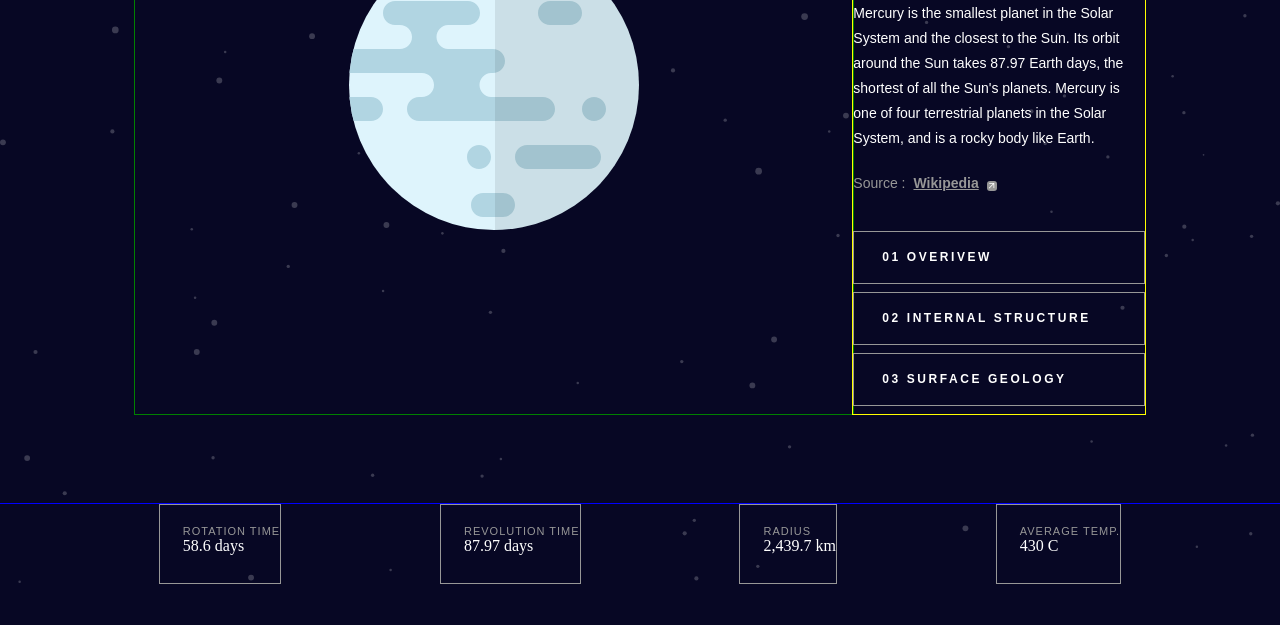
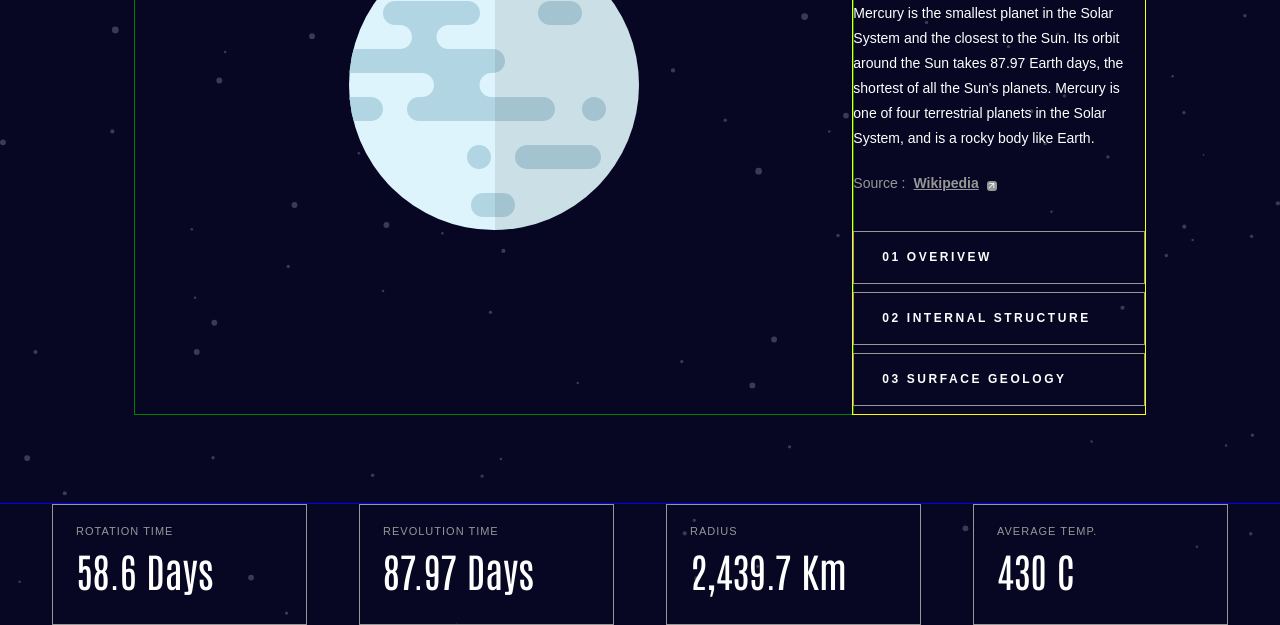
Before and after one commit to tsimeonov/planets-fact-site, a plain HTML site: page starter-code/index.html in a window 1280 px wide. Shown: the part 326-951 px from the top of the page. Before the commit the page ends 910 px from the top, so only its background shows below. Drawn offline with nearby package versions, Linux system fonts and the light colour scheme.

Commit message:
Update style.css

```diff
--- a/starter-code/style.css
+++ b/starter-code/style.css
@@ -176,6 +176,8 @@
 	padding-top: 20px;
 	padding-left: 23px;
 	padding-bottom: 28px;
+	width: 15.93em;
+	/* padding-right: 90px; */
 }
 
 .extra-info p {
@@ -184,6 +186,14 @@
 	letter-spacing: 1px;
 	text-transform: uppercase;
 	color: #979797;
+	padding-bottom: 7px;
+}
+
+.extra-info span {
+	font-family: 'Antonio', sans-serif;
+	font-size: 40px;
+	text-transform: capitalize;
+	/* margin-top: 14px; */
 }
 
 nav {
```
